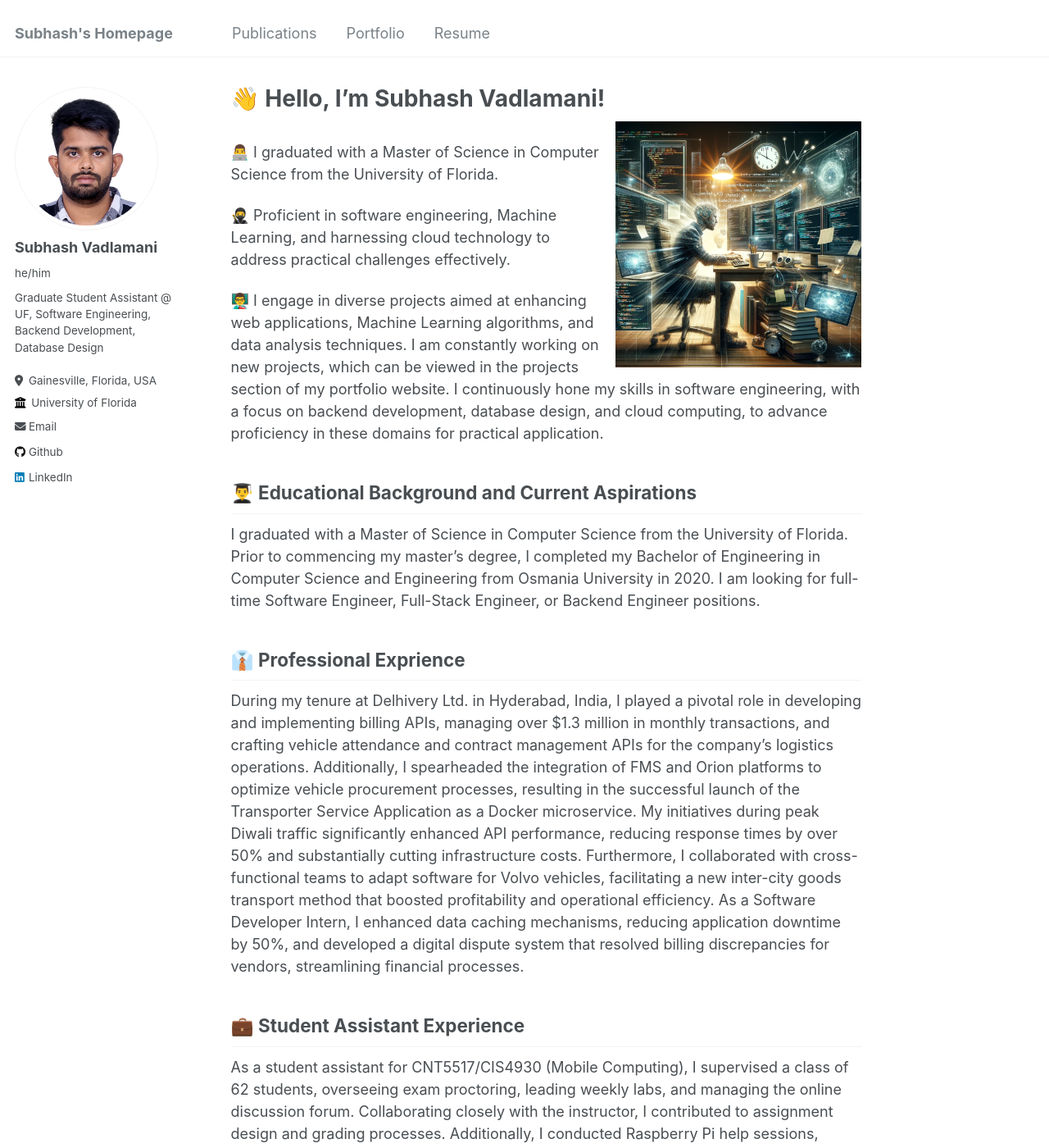
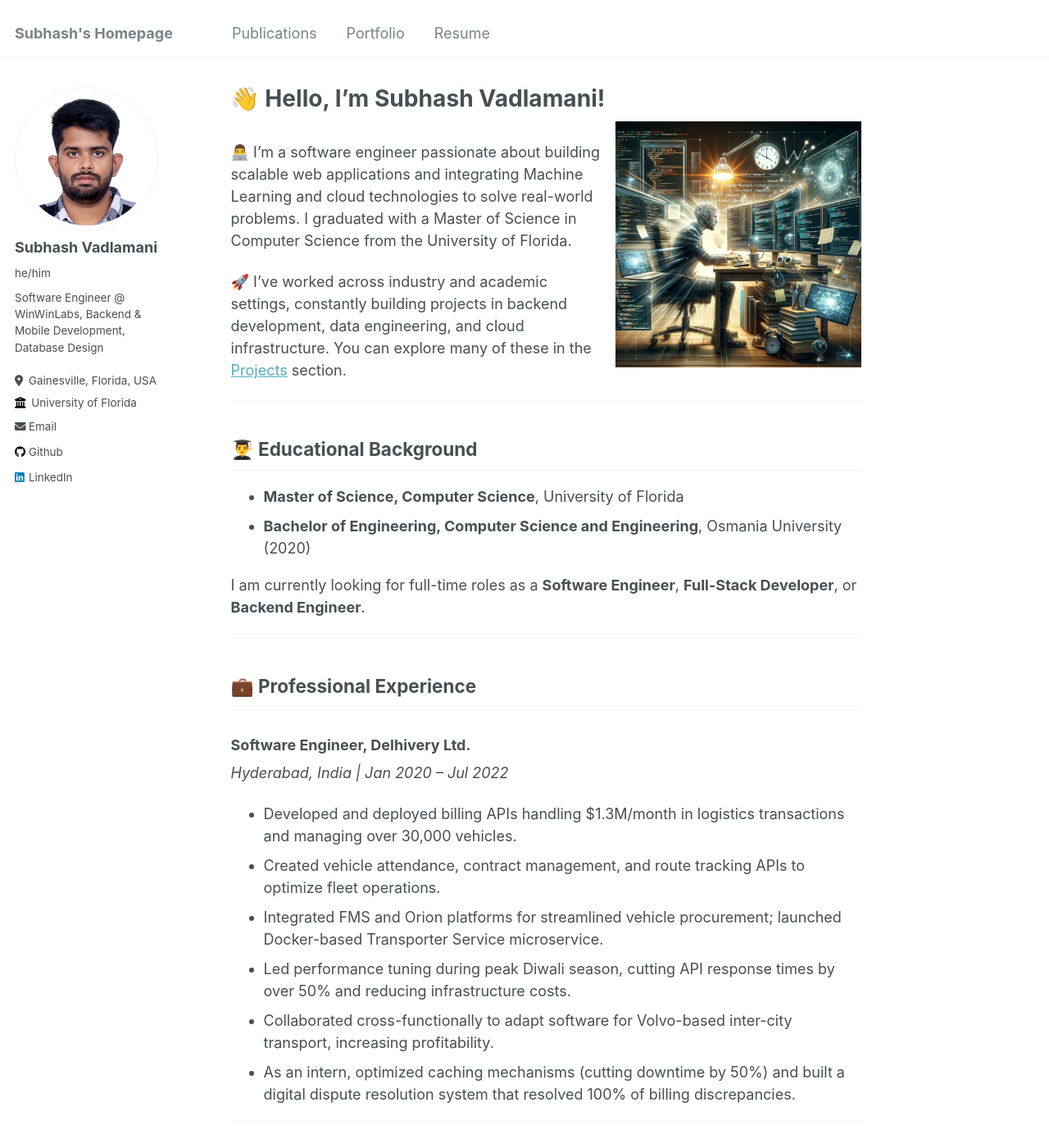
Before and after one commit to subhash-vadlamani/subhash-vadlamani.github.io, a Jekyll site: the page built from _pages/about.md, in a window 1280 px wide and 1400 px high. Shown: the whole window at 82% size. Built offline with Jekyll 4.4.1, drawn with Linux system fonts in a browser that asks for light colours; some of the changed text lies outside the part shown.

Commit message:
modified my portfolio website june 2025

```diff
--- a/_config.yml
+++ b/_config.yml
@@ -24,7 +24,7 @@
   avatar           : "my_image.jpg"
   name             : "Subhash Vadlamani"
   pronouns         : "he/him"
-  bio              : "Graduate Student Assistant @ UF, Software Engineering, Backend Development, Database Design"
+  bio              : "Software Engineer @ WinWinLabs, Backend & Mobile Development, Database Design"
   location         : "Gainesville, Florida, USA"
   employer         : "University of Florida"
   uri              : # URL
--- a/_pages/about.md
+++ b/_pages/about.md
@@ -10,23 +10,64 @@
 
 ![Intro Pic](/images/intro_image.webp){: .align-right width="300px"}
 
-👨‍💻 I graduated with a Master of Science in Computer Science from the University of Florida.
+👨‍💻 I’m a software engineer passionate about building scalable web applications and integrating Machine Learning and cloud technologies to solve real-world problems. I graduated with a Master of Science in Computer Science from the University of Florida.
 
-🥷 Proficient in software engineering, Machine Learning, and harnessing cloud technology to address practical challenges effectively.
+🚀 I’ve worked across industry and academic settings, constantly building projects in backend development, data engineering, and cloud infrastructure. You can explore many of these in the [Projects](./projects) section.
 
-👨‍🏫 I engage in diverse projects aimed at enhancing web applications, Machine Learning algorithms, and data analysis techniques. I am constantly working on new projects, which can be viewed in the projects section of my portfolio website. I continuously hone my skills in software engineering, with a focus on backend development, database design, and cloud computing, to advance proficiency in these domains for practical application.
+---
 
-## 👨‍🎓 Educational Background and Current Aspirations
+## 👨‍🎓 Educational Background
 
-I graduated with a Master of Science in Computer Science from the University of Florida. Prior to commencing my master’s degree, I completed my Bachelor of Engineering in Computer Science and Engineering from Osmania University in 2020. I am looking for full-time Software Engineer, Full-Stack Engineer, or Backend Engineer positions.
+- **Master of Science, Computer Science**, University of Florida
+- **Bachelor of Engineering, Computer Science and Engineering**, Osmania University (2020)
 
-## 👔 Professional Exprience
+I am currently looking for full-time roles as a **Software Engineer**, **Full-Stack Developer**, or **Backend Engineer**.
 
-During my tenure at Delhivery Ltd. in Hyderabad, India, I played a pivotal role in developing and implementing billing APIs, managing over $1.3 million in monthly transactions, and crafting vehicle attendance and contract management APIs for the company's logistics operations. Additionally, I spearheaded the integration of FMS and Orion platforms to optimize vehicle procurement processes, resulting in the successful launch of the Transporter Service Application as a Docker microservice. My initiatives during peak Diwali traffic significantly enhanced API performance, reducing response times by over 50% and substantially cutting infrastructure costs. Furthermore, I collaborated with cross-functional teams to adapt software for Volvo vehicles, facilitating a new inter-city goods transport method that boosted profitability and operational efficiency. As a Software Developer Intern, I enhanced data caching mechanisms, reducing application downtime by 50%, and developed a digital dispute system that resolved billing discrepancies for vendors, streamlining financial processes.
+---
 
-## 💼 Student Assistant Experience
+## 💼 Professional Experience
 
-As a student assistant for CNT5517/CIS4930 (Mobile Computing), I supervised a class of 62 students, overseeing exam proctoring, leading weekly labs, and managing the online discussion forum. Collaborating closely with the instructor, I contributed to assignment design and grading processes. Additionally, I conducted Raspberry Pi help sessions, offering technical guidance that resulted in all students achieving top scores on related assignments. Moreover, I facilitated seamless progress by addressing bugs in the pre-built software system used for lab assignments, ensuring adherence to the course timeline.
+### Software Engineer, Delhivery Ltd.
+*Hyderabad, India | Jan 2020 – Jul 2022*
 
-🪢 Stay Connected
-Find out more about my projects on my [GitHub](https://github.com/subhash-vadlamani) and connect with me on [Linkedin](https://www.linkedin.com/in/vadlamanisubhash/).
+- Developed and deployed billing APIs handling $1.3M/month in logistics transactions and managing over 30,000 vehicles.
+- Created vehicle attendance, contract management, and route tracking APIs to optimize fleet operations.
+- Integrated FMS and Orion platforms for streamlined vehicle procurement; launched Docker-based Transporter Service microservice.
+- Led performance tuning during peak Diwali season, cutting API response times by over 50% and reducing infrastructure costs.
+- Collaborated cross-functionally to adapt software for Volvo-based inter-city transport, increasing profitability.
+- As an intern, optimized caching mechanisms (cutting downtime by 50%) and built a digital dispute resolution system that resolved 100% of billing discrepancies.
+
+---
+
+## 🛠 Software Developer, WinWin Labs
+*Remote | Aug 2024 – Present*
+
+- Built and managed a **Minecraft Java Server**, developing custom Java plugins for nonprofit fundraising and gamified engagement.
+- Implemented **automated JUnit tests**, improving code coverage by 30% and reducing production bugs.
+- Designed and integrated an **email verification system** to prevent bot registrations, increasing the fairness of hosted games.
+- Developed functionality for linking/unlinking in-game accounts with the web platform, enabling real-time score tracking.
+- Collaborated with UI/UX designers and led weekly virtual meetings to align on product roadmap and sprint planning.
+- Contributed to backend development using **PHP/CodeIgniter** and frontend modifications using **JavaScript**.
+
+---
+
+## 👨‍🏫 Teaching & Assistantship
+
+### Graduate Teaching Assistant, Mobile Computing
+*University of Florida | Spring 2024*
+
+- Supported instruction of CNT5517/CIS4930 (Mobile Computing) with 62 students enrolled.
+- Led weekly lab sessions and Raspberry Pi support, ensuring all students achieved top scores in related assignments.
+- Contributed to assignment/grading design and resolved system bugs in course software, keeping the curriculum on schedule.
+
+---
+
+## 🪢 Stay Connected
+
+- 🔗 [GitHub](https://github.com/subhash-vadlamani)
+- 💼 [LinkedIn](https://www.linkedin.com/in/vadlamanisubhash/)
+- 📬 [Email](mailto:your-email@example.com)
+
+---
+
+Thanks for stopping by! 👨‍💻
```
